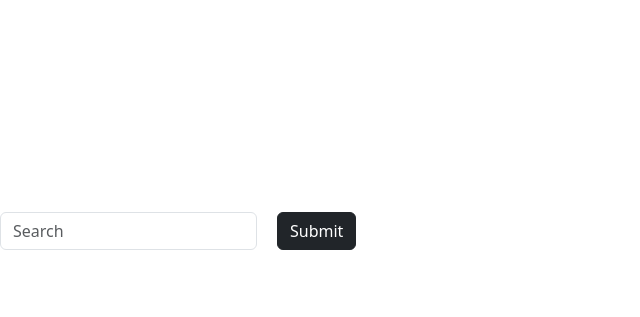
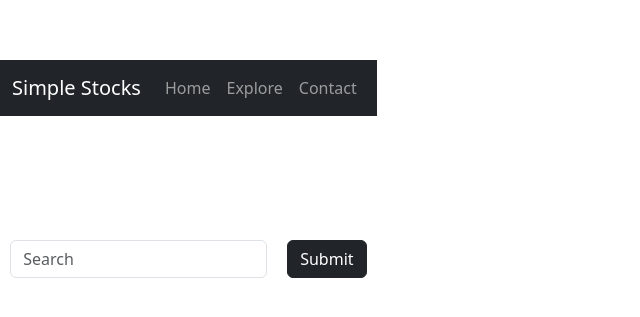
Before and after one commit to ZVKubajak/simple-stocks, a React (Vite) app in the folder client/: page / in a window 1280 px wide. Shown: the part 231-548 px from the top of the page, without its empty margins (0-640 px from the left). Built offline with nearby package versions, Linux system fonts and the light colour scheme.

Commit message:
Created Navigation.tsx

```diff
--- /dev/null
+++ b/client/src/components/Navigation.tsx
@@ -0,0 +1,22 @@
+import Container from "react-bootstrap/Container";
+import Nav from "react-bootstrap/Nav";
+import Navbar from "react-bootstrap/Navbar";
+
+import "../assets/css/css-components/Navigation.css";
+
+const Navigation = () => {
+  return (
+    <Navbar bg="dark" data-bs-theme="dark">
+      <Container>
+        <Navbar.Brand href="#home">Simple Stocks</Navbar.Brand>
+        <Nav className="me-auto">
+          <Nav.Link href="#home">Home</Nav.Link>
+          <Nav.Link href="#explore">Explore</Nav.Link>
+          <Nav.Link href="#contact">Contact</Nav.Link>
+        </Nav>
+      </Container>
+    </Navbar>
+  );
+};
+
+export default Navigation;
--- a/client/src/components/SearchBar.tsx
+++ b/client/src/components/SearchBar.tsx
@@ -7,7 +7,7 @@ interface SearchBarProps {
   onSearch: (query: string) => void;
 }
 
-function SearchBar({ onSearch }: SearchBarProps) {
+const SearchBar = ({ onSearch }: SearchBarProps) => {
   const [query, setQuery] = useState<string>("");
 
   const handleSearch = (e: React.FormEvent<HTMLFormElement>) => {
--- a/client/src/pages/Stocks.tsx
+++ b/client/src/pages/Stocks.tsx
@@ -1,14 +1,16 @@
+import Navigation from "../components/Navigation";
 import SearchBar from "../components/SearchBar";
 
 import "../assets/css/css-pages/Stocks.css";
 
-function Stocks() {
+const Stocks = () => {
   const handleSearch = (query: string) => {
     console.log("Search Query:", query);
   };
 
   return (
     <main>
+      <Navigation />
       <div id="search-bar">
       <SearchBar onSearch={handleSearch} />
       </div>
```
Also changed, not shown: client/src/assets/css/css-components/Navigation.css (added), client/src/components/Nav.tsx (deleted).
